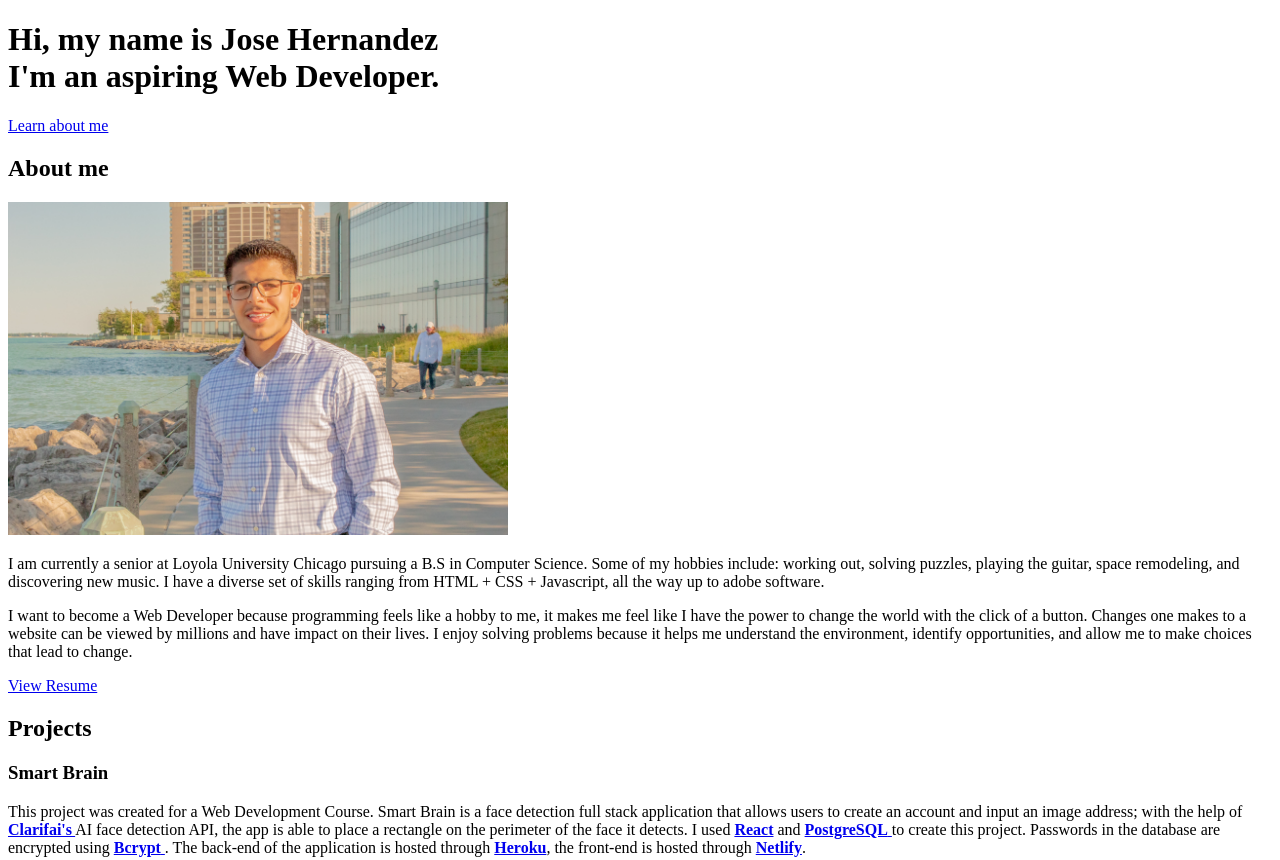
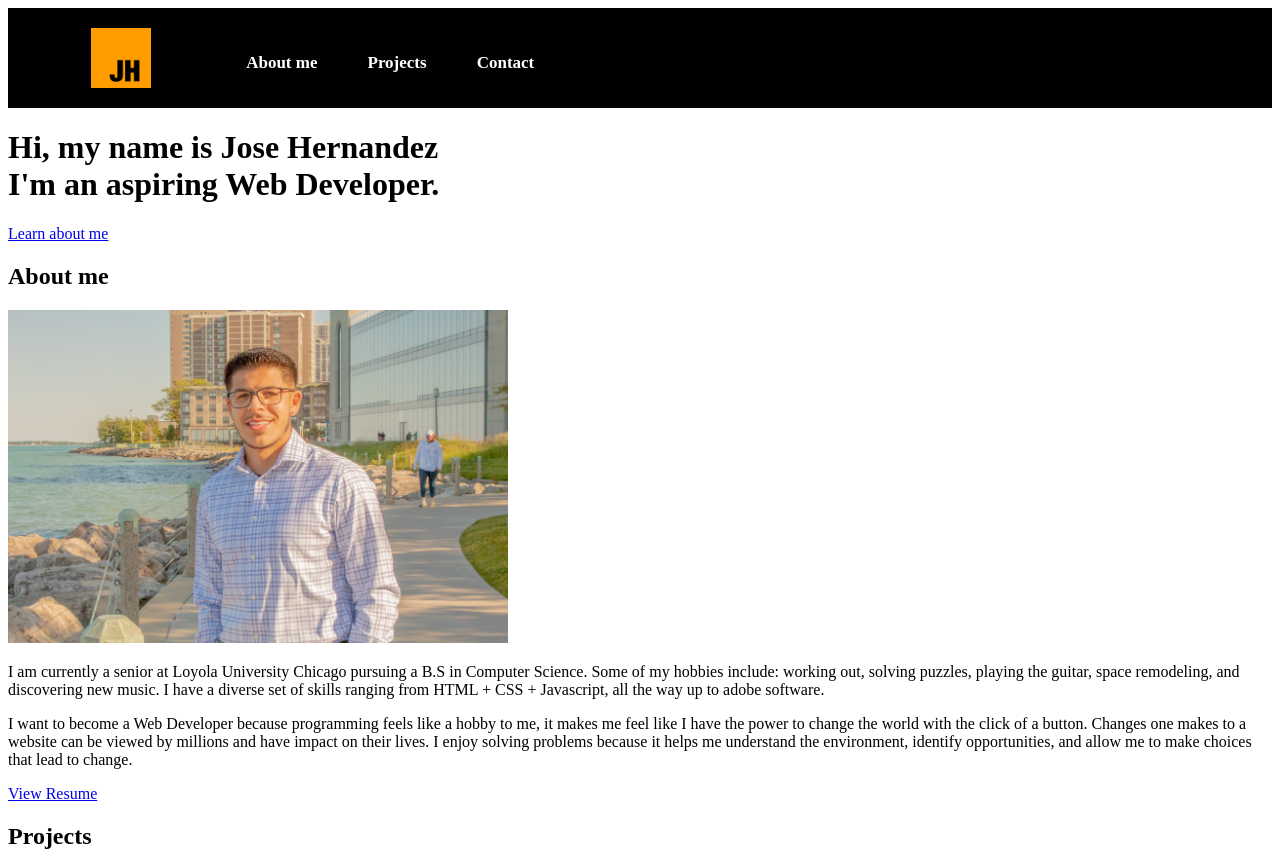
Before and after one commit to jehdz/porfolio, a website: page src/index.html in a window 1280 px wide. Shown: the top 860 px of the page. Drawn offline with nearby package versions, Linux system fonts and the light colour scheme.

Commit message:
portfolio updates

```diff
--- a/src/index.html
+++ b/src/index.html
@@ -26,10 +26,101 @@
 
     <!-- Remove this script once you setup your custom portfolio -->
     <script async defer src="https://buttons.github.io/buttons.js"></script>
+
+    <style>
+      .parent-nav {
+        background-color: black;
+        width: 100%;
+        height: 100px;
+        color: white;
+        display: flex;
+        font-size: 17px;
+        font-weight: bold;
+        align-content: center;
+      }
+
+      nav{
+        position: relative;
+        width: 90%;
+        left: 5%;
+        display: flex;
+        align-content: center;
+      }
+      .logo {
+        /*float: left;*/
+        /*margin: 0 auto;*/
+        /*position: absolute;*/
+        color: #a4a4a4;
+        float: left;
+        /*align-content: center;*/
+        /*top: 30px;*/
+        margin: 20px 20px;
+        height: 60px;
+      }
+
+
+
+      ul {
+        margin: 10px;
+        padding: 30px 40px;
+        display: inline-flex;
+        list-style-type: none;
+        float: right;
+      }
+
+      ul li {
+        margin: 5px 20px;
+        padding: 0px 5px;
+
+      }
+
+      .link {
+        text-decoration: none;
+        color: white;
+      }
+      .link:hover {
+        text-decoration: none;
+        color: #f5af19;
+      }
+      @media only screen and (max-width: 600px) {
+
+        ul {
+          margin: 10px;
+          padding: 30px 5px;
+          font-size: 13px;
+        }
+
+        ul li {
+          margin: 5px 5px;
+          padding: 0px 5px;
+          font-size: 15px;
+
+
+        }
+      }
+
+
+    </style>
+
   </head>
 
   <!-- Follow the HTML instructions to create your stunning portfolio website -->
   <body>
+
+  <div class="parent-nav">
+      <nav>
+<!--          <h1 class="logo"> JH   </h1>-->
+        <img class="logo" src="assets/logo.png" >    </img>
+
+        <ul>
+          <a class="link" href="#about"><li>About me </li> </a>
+          <a class="link" href="#projects"><li>Projects </li> </a>
+          <a class="link" href="#contact"><li> Contact </li> </a>
+        </ul>
+      </nav>
+  </div>
+
+
     <div id="top"></div>
     <!-- **** Hero Section **** -->
     <div id="hero" class="jumbotron">
```
Also changed, not shown: src/assets/logo.png (added), src/assets/logo2.svg (added), webpack.prod.js (line endings or trailing spaces).
